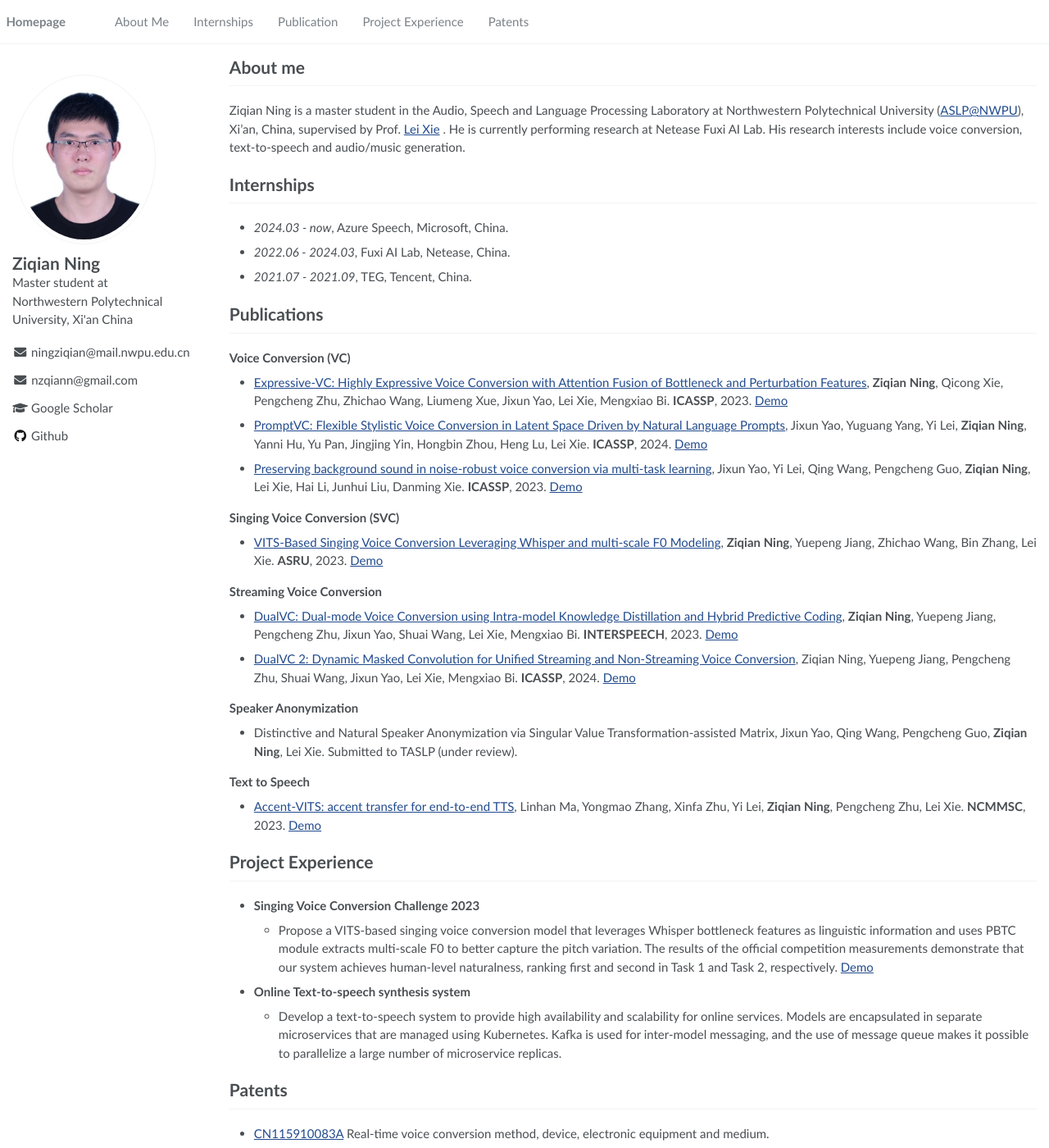
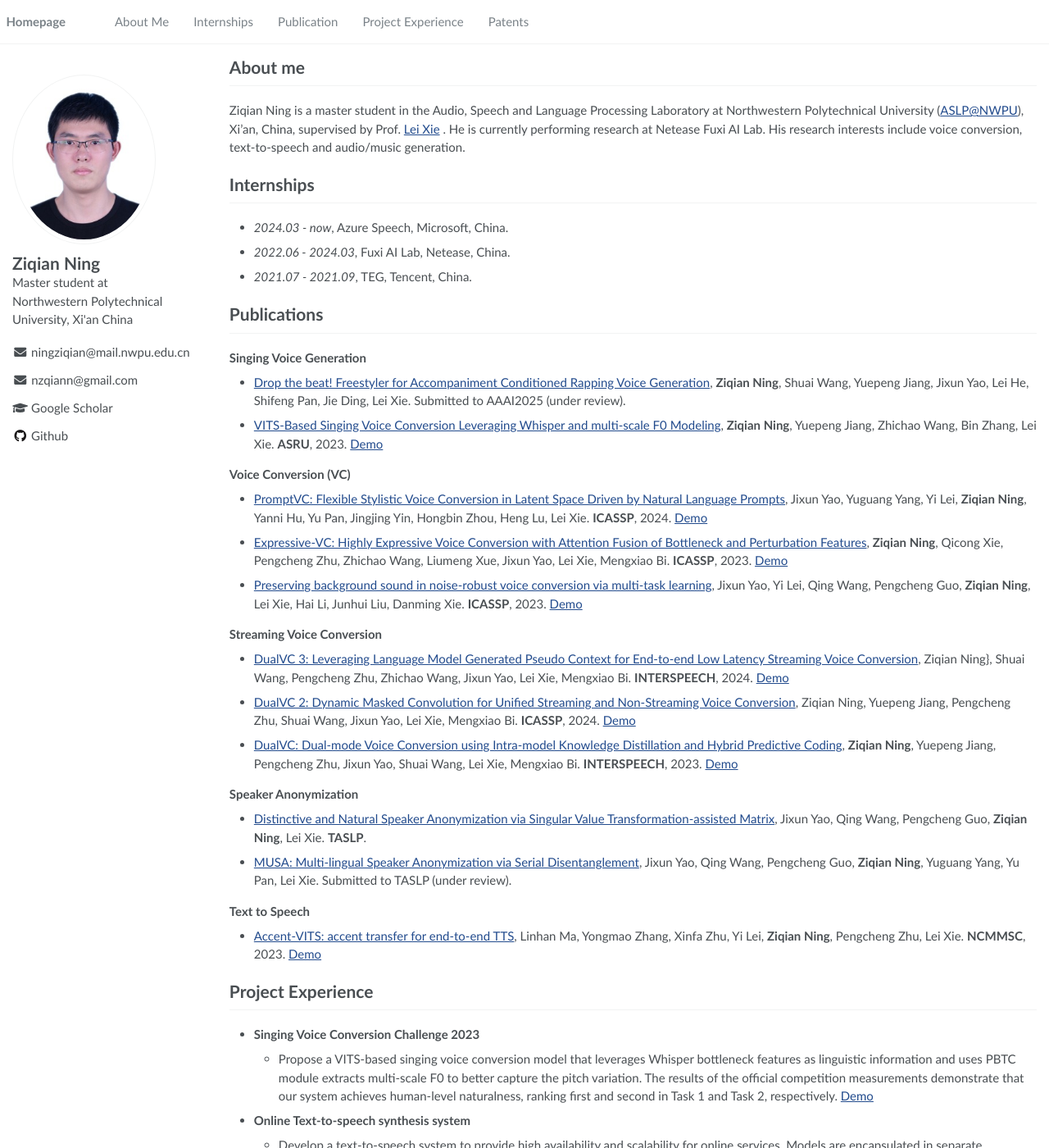
Before and after one commit to NZqian/NZqian.github.io, a Jekyll site: the page built from _pages/about.md, in a window 1280 px wide and 1400 px high. Shown: the whole window at 82% size. Built offline with Jekyll 4.4.1, drawn with Linux system fonts in a browser that asks for light colours.

Commit message:
new pulications

```diff
--- a/_pages/about.md
+++ b/_pages/about.md
@@ -55,29 +55,34 @@ Ziqian Ning is a master student in the Audio, Speech and Language Processing Lab
 # Publications
 <span class='anchor' id='publication'></span>
 
+**Singing Voice Generation**
+
+- [Drop the beat! Freestyler for Accompaniment Conditioned Rapping Voice Generation](https://arxiv.org/pdf/2408.15474), **Ziqian Ning**, Shuai Wang, Yuepeng Jiang, Jixun Yao, Lei He, Shifeng Pan, Jie Ding, Lei Xie. Submitted to AAAI2025 (under review).
+
+- [VITS-Based Singing Voice Conversion Leveraging Whisper and multi-scale F0 Modeling](https://arxiv.org/pdf/2310.02802.pdf), **Ziqian Ning**, Yuepeng Jiang, Zhichao Wang, Bin Zhang, Lei Xie. **ASRU**, 2023. [Demo](https://nzqian.github.io/SVCC2023-t23-ASLP)
 
 **Voice Conversion (VC)**
-- [Expressive-VC: Highly Expressive Voice Conversion with Attention Fusion of Bottleneck and Perturbation Features](https://ieeexplore.ieee.org/abstract/document/10096057), **Ziqian Ning**, Qicong Xie, Pengcheng Zhu, Zhichao Wang, Liumeng Xue, Jixun Yao, Lei Xie, Mengxiao Bi. **ICASSP**, 2023. [Demo](https://nzqian.github.io/Expressive-VC.github.io/)
 
 - [PromptVC: Flexible Stylistic Voice Conversion in Latent Space Driven by Natural Language Prompts](https://arxiv.org/pdf/2309.09262.pdf), Jixun Yao, Yuguang Yang, Yi Lei, **Ziqian Ning**, Yanni Hu, Yu Pan, Jingjing Yin, Hongbin Zhou, Heng Lu, Lei Xie. **ICASSP**, 2024. [Demo](https://yaoxunji.github.io/prompt_vc/)
 
+- [Expressive-VC: Highly Expressive Voice Conversion with Attention Fusion of Bottleneck and Perturbation Features](https://ieeexplore.ieee.org/abstract/document/10096057), **Ziqian Ning**, Qicong Xie, Pengcheng Zhu, Zhichao Wang, Liumeng Xue, Jixun Yao, Lei Xie, Mengxiao Bi. **ICASSP**, 2023. [Demo](https://nzqian.github.io/Expressive-VC.github.io/)
+
 - [Preserving background sound in noise-robust voice conversion via multi-task learning](https://ieeexplore.ieee.org/abstract/document/10095960), Jixun Yao, Yi Lei, Qing Wang, Pengcheng Guo, **Ziqian Ning**, Lei Xie, Hai Li, Junhui Liu, Danming Xie. **ICASSP**, 2023. [Demo](https://yaoxunji.github.io/background_sound_vc/)
-
-**Singing Voice Conversion (SVC)**
-
-- [VITS-Based Singing Voice Conversion Leveraging Whisper and multi-scale F0 Modeling](https://arxiv.org/pdf/2310.02802.pdf), **Ziqian Ning**, Yuepeng Jiang, Zhichao Wang, Bin Zhang, Lei Xie. **ASRU**, 2023. [Demo](https://nzqian.github.io/SVCC2023-t23-ASLP)
 
 
 **Streaming Voice Conversion**
 
-- [DualVC: Dual-mode Voice Conversion using Intra-model Knowledge Distillation and Hybrid Predictive Coding](https://arxiv.org/pdf/2305.12425.pdf), **Ziqian Ning**, Yuepeng Jiang, Pengcheng Zhu, Jixun Yao, Shuai Wang, Lei Xie, Mengxiao Bi. **INTERSPEECH**, 2023. [Demo](https://dualvc.github.io/)
+- [DualVC 3: Leveraging Language Model Generated Pseudo Context for End-to-end Low Latency Streaming Voice Conversion](https://arxiv.org/pdf/2406.07846v1), Ziqian Ning}, Shuai Wang, Pengcheng Zhu, Zhichao Wang, Jixun Yao, Lei Xie, Mengxiao Bi. **INTERSPEECH**, 2024. [Demo](https://dualvc.github.io/dualvc3/)
 
 - [DualVC 2: Dynamic Masked Convolution for Unified Streaming and Non-Streaming Voice Conversion](https://arxiv.org/pdf/2309.15496.pdf), Ziqian Ning, Yuepeng Jiang, Pengcheng Zhu, Shuai Wang, Jixun Yao, Lei Xie, Mengxiao Bi. **ICASSP**, 2024. [Demo](https://dualvc.github.io/dualvc2/)
 
+- [DualVC: Dual-mode Voice Conversion using Intra-model Knowledge Distillation and Hybrid Predictive Coding](https://arxiv.org/pdf/2305.12425.pdf), **Ziqian Ning**, Yuepeng Jiang, Pengcheng Zhu, Jixun Yao, Shuai Wang, Lei Xie, Mengxiao Bi. **INTERSPEECH**, 2023. [Demo](https://dualvc.github.io/)
 
 **Speaker Anonymization**
 
-- Distinctive and Natural Speaker Anonymization via Singular Value Transformation-assisted Matrix, Jixun Yao, Qing Wang, Pengcheng Guo, **Ziqian Ning**, Lei Xie. Submitted to TASLP (under review).
+- [Distinctive and Natural Speaker Anonymization via Singular Value Transformation-assisted Matrix](https://arxiv.org/abs/2405.10786), Jixun Yao, Qing Wang, Pengcheng Guo, **Ziqian Ning**, Lei Xie. **TASLP**.
+
+- [MUSA: Multi-lingual Speaker Anonymization via Serial Disentanglement](https://arxiv.org/pdf/2407.11629), Jixun Yao, Qing Wang, Pengcheng Guo, **Ziqian Ning**, Yuguang Yang, Yu Pan, Lei Xie. Submitted to TASLP (under review).
 
 
 **Text to Speech**
```
